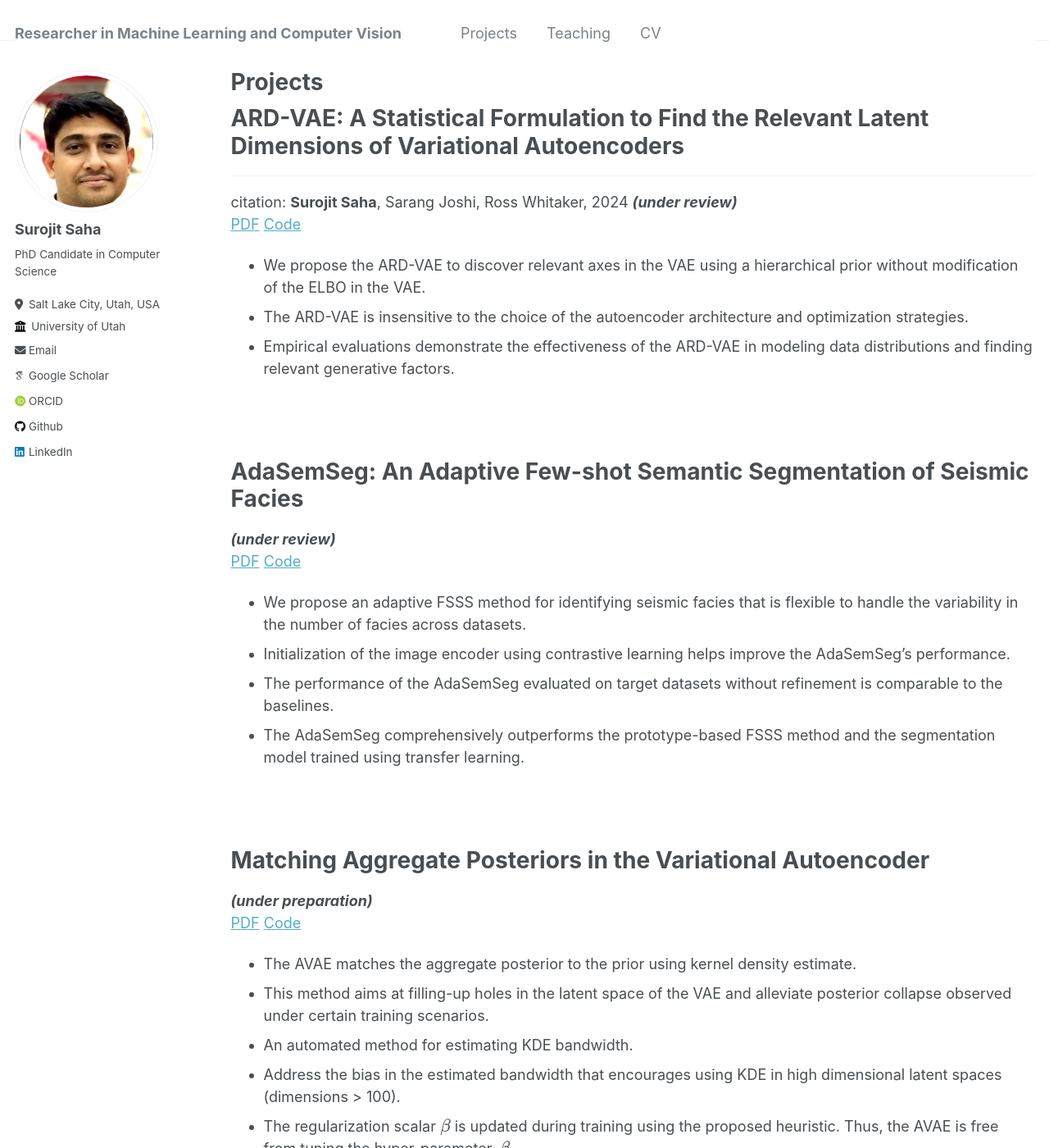
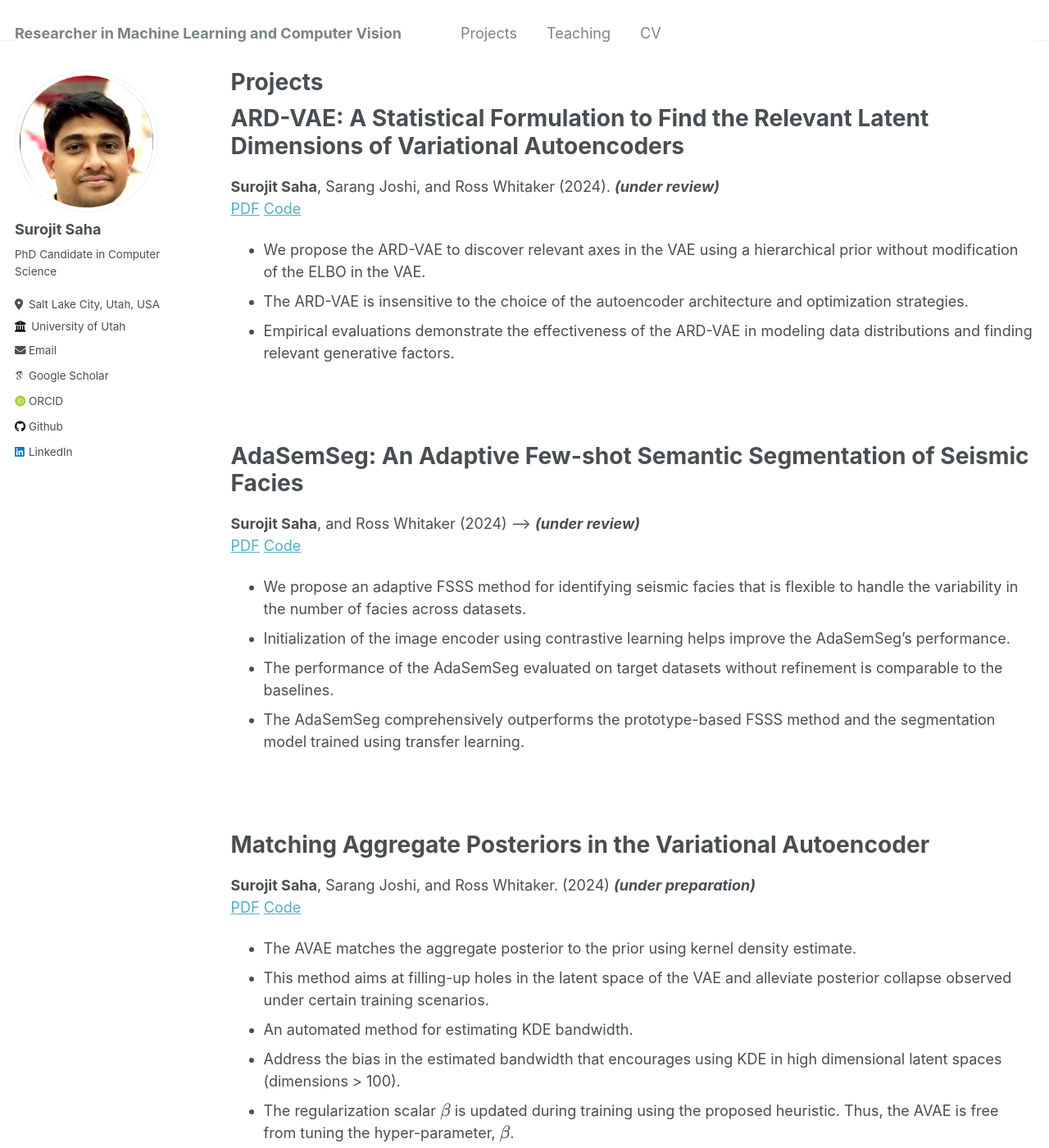
Before and after one commit to Surojit-Utah/Surojit-Utah.github.io, a Jekyll site: the page built from _pages/publications.md, in a window 1280 px wide and 1400 px high. Shown: the whole window at 82% size. Built offline with Jekyll 4.4.1, drawn with Linux system fonts in a browser that asks for light colours; some web fonts are replaced; some of the changed text lies outside the part shown.

Commit message:
Update publications.md

```diff
--- a/_pages/publications.md
+++ b/_pages/publications.md
@@ -6,8 +6,7 @@ author_profile: true
 ---
 
 # ARD-VAE: A Statistical Formulation to Find the Relevant Latent Dimensions of Variational Autoencoders
----
-citation: <b>Surojit Saha</b>, Sarang Joshi, Ross Whitaker, 2024
+<b>Surojit Saha</b>, Sarang Joshi, and Ross Whitaker (2024).
 ***(under review)***<br />
 [PDF](http://surojit-utah.github.io/files/ARD_VAE.pdf "PDF") [Code](https://github.com/Surojit-Utah/ARD-VAE "Code")
 
@@ -18,10 +17,7 @@ citation: <b>Surojit Saha</b>, Sarang Joshi, Ross Whitaker, 2024
 <br />
 <br />
 # AdaSemSeg: An Adaptive Few-shot Semantic Segmentation of Seismic Facies
-<!---
----
-citation: 'Surojit Saha, Ross Whitaker. (2024). &quot; An Adaptive Few-shot Semantic Segmentation of Seismic Facies.&quot; <i>ICPR </i>.'
----
+<b>Surojit Saha</b>, and Ross Whitaker (2024)
 -->
 ***(under review)***<br />
 [PDF](http://surojit-utah.github.io/files/AdaSemSeg.pdf "PDF") [Code](https://github.com/Surojit-Utah/AdaSemSeg "Code")
@@ -34,11 +30,7 @@ citation: 'Surojit Saha, Ross Whitaker. (2024). &quot; An Adaptive Few-shot Sema
 <br />
 <br />
 # Matching Aggregate Posteriors in the Variational Autoencoder
-<!---
----
-citation: 'Surojit Saha, Ross Whitaker. (2024). &quot; Matching aggregate posteriors in the variational autoencoder.&quot; <i>ICPR </i>.'
----
--->
+<b>Surojit Saha</b>, Sarang Joshi, and Ross Whitaker. (2024)
 ***(under preparation)***<br />
 [PDF](http://surojit-utah.github.io/files/AVAE.pdf "PDF") [Code](https://github.com/Surojit-Utah/AVAE "Code")
 
@@ -53,9 +45,7 @@ citation: 'Surojit Saha, Ross Whitaker. (2024). &quot; Matching aggregate poster
 <br />
 <br />
 # GENs: Generative Encoding Networks
----
-citation: <b>Surojit Saha</b>, Shireen Elhabian, Ross Whitaker, &quot; GENs: Generative Encoding Networks &quot;, <i>Machine Learning</i>, 2022.
----
+<b>Surojit Saha</b>, Shireen Elhabian, Ross Whitaker, &quot; GENs: Generative Encoding Networks &quot;, <i>Machine Learning</i>, 2022.
 <br />
 [PDF](http://surojit-utah.github.io/files/GEN.pdf "PDF")
 * Use of the KDE for approximation of the data distribution in the latent space, which is used in the computation of the JSD loss.
```
